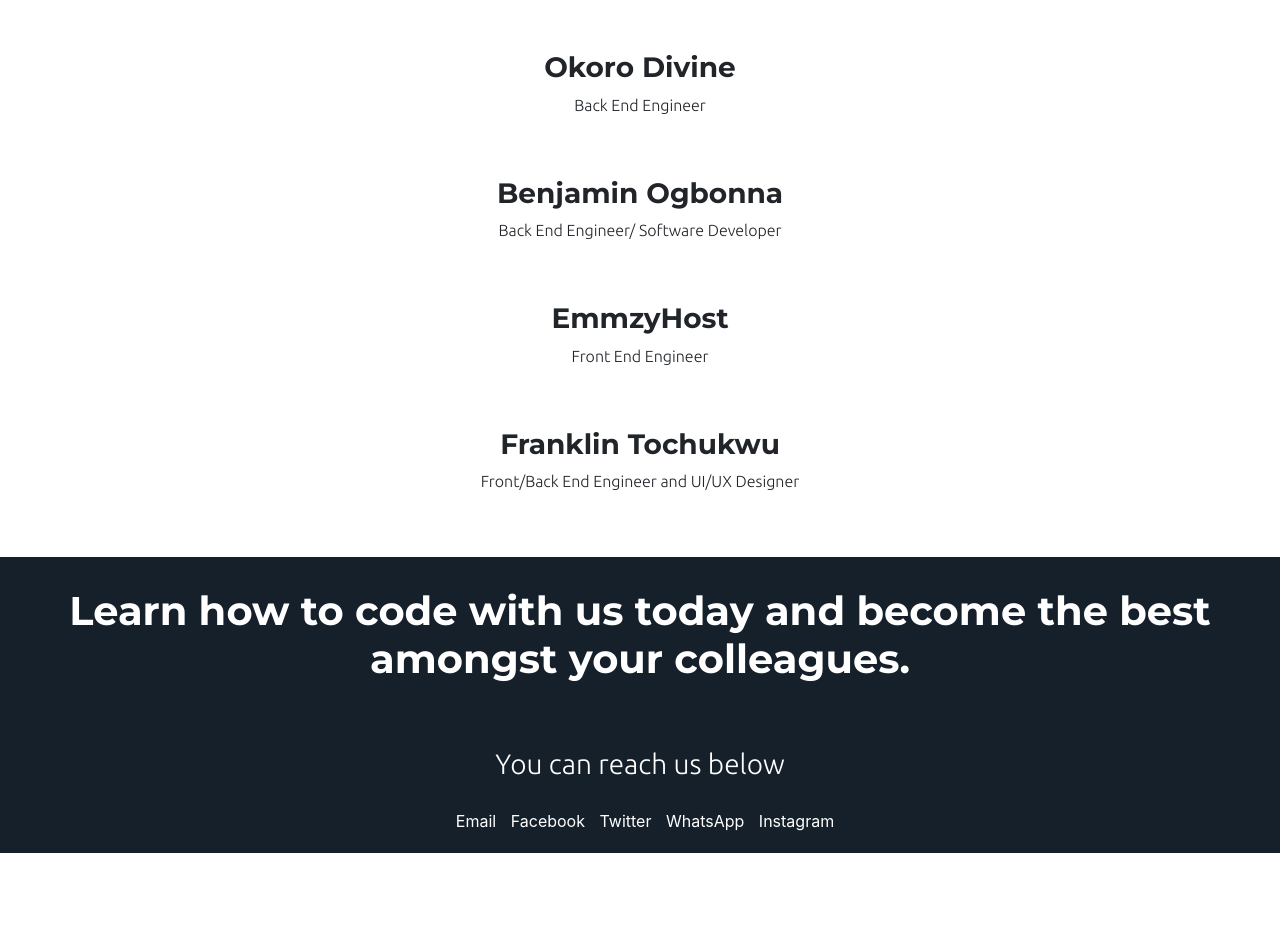
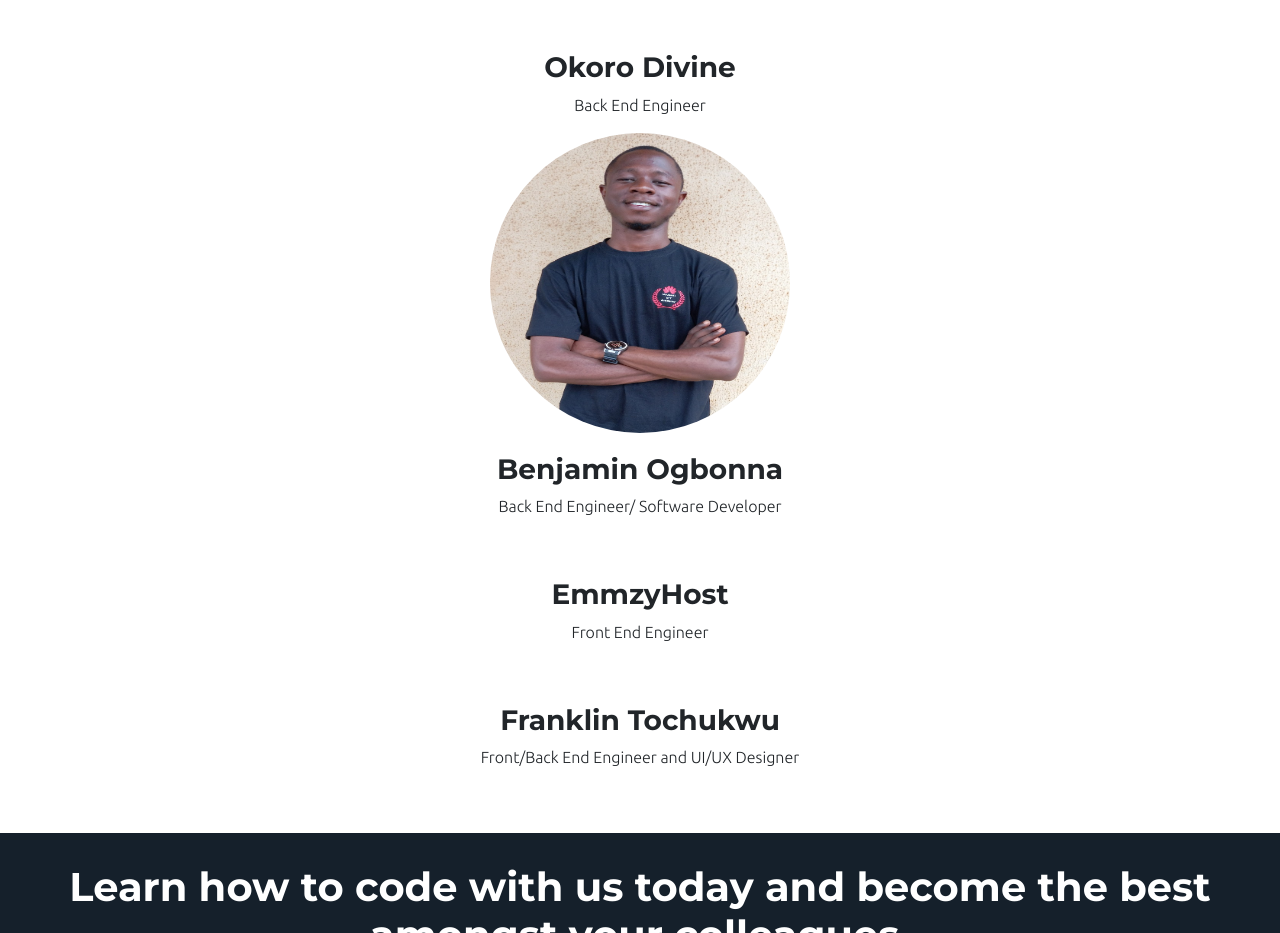
Before and after one commit to codewithdeeny/CWD-Academy, a plain HTML site: page cwd academy/index.html in a window 1280 px wide. Shown: the part 3380-4313 px from the top of the page. Before the commit the page ends 4233 px from the top, so only its background shows below. Drawn offline with nearby package versions, Linux system fonts and the light colour scheme.

Commit message:
fixing my teams image

```diff
--- a/cwd academy/css/style.css
+++ b/cwd academy/css/style.css
@@ -105,7 +105,7 @@ body {
 
 .teams-image {
   border-radius: 100%;
-  width: 250px;
+  width: 300px;
   height: 300px;
 }
 .team-name {
--- a/cwd academy/index.html
+++ b/cwd academy/index.html
@@ -265,7 +265,7 @@
         <p class="team-skills">Back End Engineer</p>
       </div>
       <div>
-        <img src="" alt="" />
+        <img class="teams-image" src="images/Django.jpeg" alt="Ben's image" />
         <h3 class="team-name">Benjamin Ogbonna</h3>
         <p class="team-skills">Back End Engineer/ Software Developer</p>
       </div>
```
Also changed, not shown: cwd academy/images/Django.jpeg (added), cwd academy/images/teejay.jpeg.
